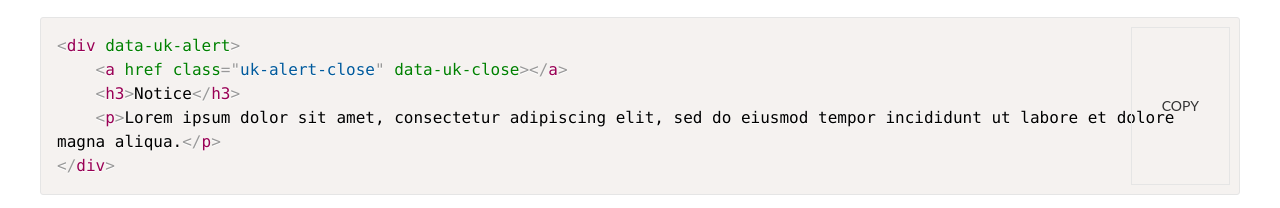
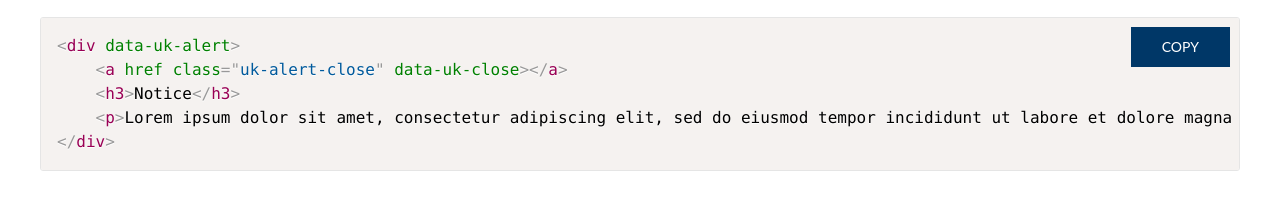
Before and after one commit to nmastroianni/occ-uikit, a website: page components/Alert/index.html in a window 1280 px wide. Shown: the part 411-619 px from the top of the page. Drawn offline with nearby package versions, Linux system fonts and the light colour scheme.

Commit message:
fixing buttons

```diff
--- a/components/Alert/index.html
+++ b/components/Alert/index.html
@@ -9,21 +9,6 @@
       rel="stylesheet"
       href="https://cdnjs.cloudflare.com/ajax/libs/prism/1.29.0/themes/prism.min.css"
     />
-    <style>
-      pre[class*="language-"],
-      code[class*="language-"] {
-        white-space: pre-wrap;
-        word-break: break-word;
-      }
-      .code-block-container {
-        position: relative;
-      }
-      .copy-button {
-        position: absolute;
-        top: 10px;
-        right: 10px;
-      }
-    </style>
   </head>
   <body class="uk-scope uk-height-viewport uk-flex uk-flex-column">
     <div id="header-container"></div>
@@ -46,7 +31,7 @@
     &lt;p&gt;Lorem ipsum dolor sit amet, consectetur adipiscing elit, sed do eiusmod tempor incididunt ut labore et dolore magna aliqua.&lt;/p&gt;
 &lt;/div&gt;
 </code></pre>
-          <button class="copy-button uk-button uk-button-default">Copy</button>
+          <button class="copy-button uk-button uk-button-primary">Copy</button>
         </div>
 
         <h2 class="uk-heading-divider">Example:</h2>
--- a/css/custom.css
+++ b/css/custom.css
@@ -42,6 +42,6 @@ code[class*="language-"] {
 }
 .copy-button {
   position: absolute;
-  bottom: 10px;
+  top: 10px;
   right: 10px;
 }
```
Also changed, not shown: components/Accordion/index.html (+1 -16 lines), components/Align/index.html (+2 -2 lines), components/Animation/index.html (+12 -10 lines), components/Article/index.html (+1 -1 lines).
